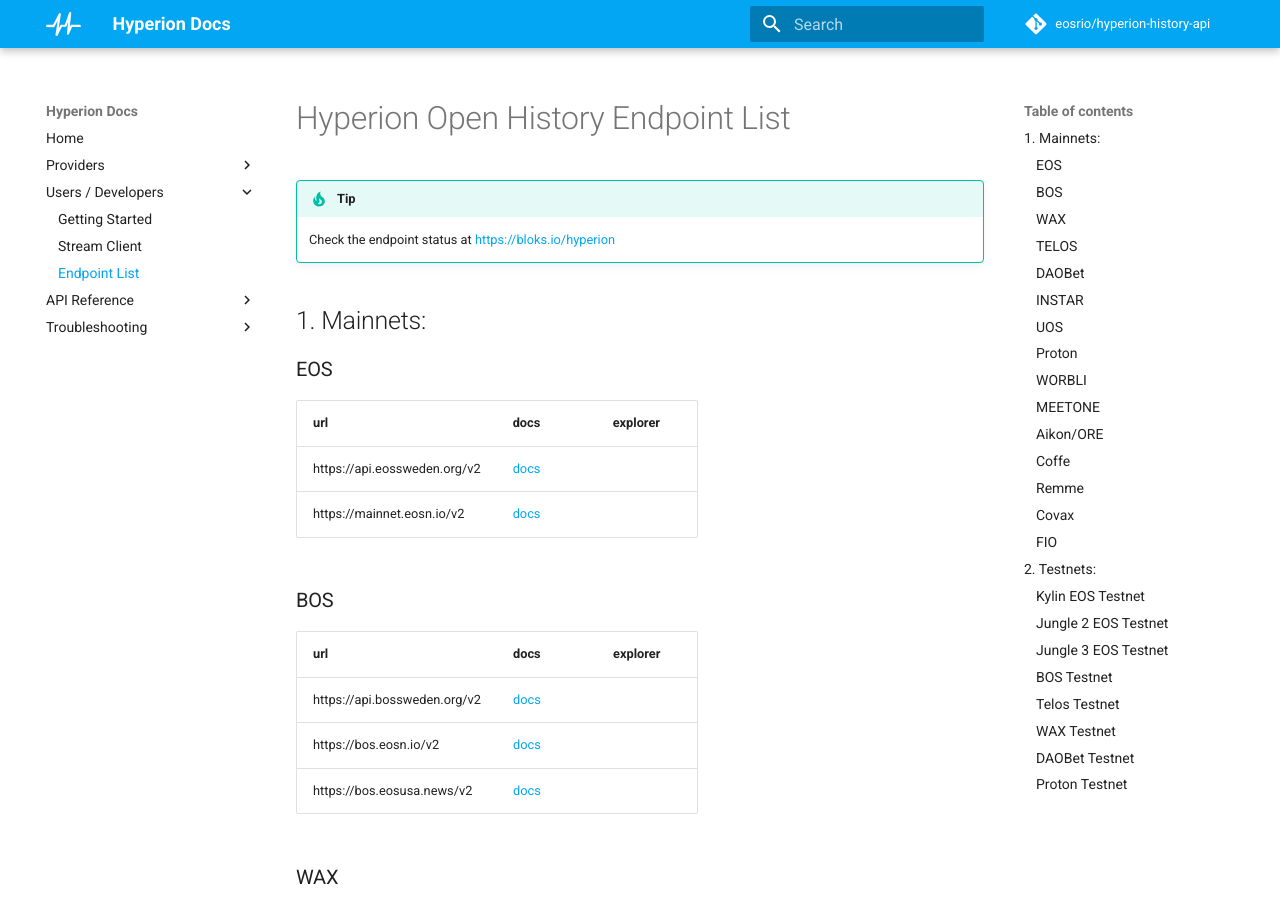
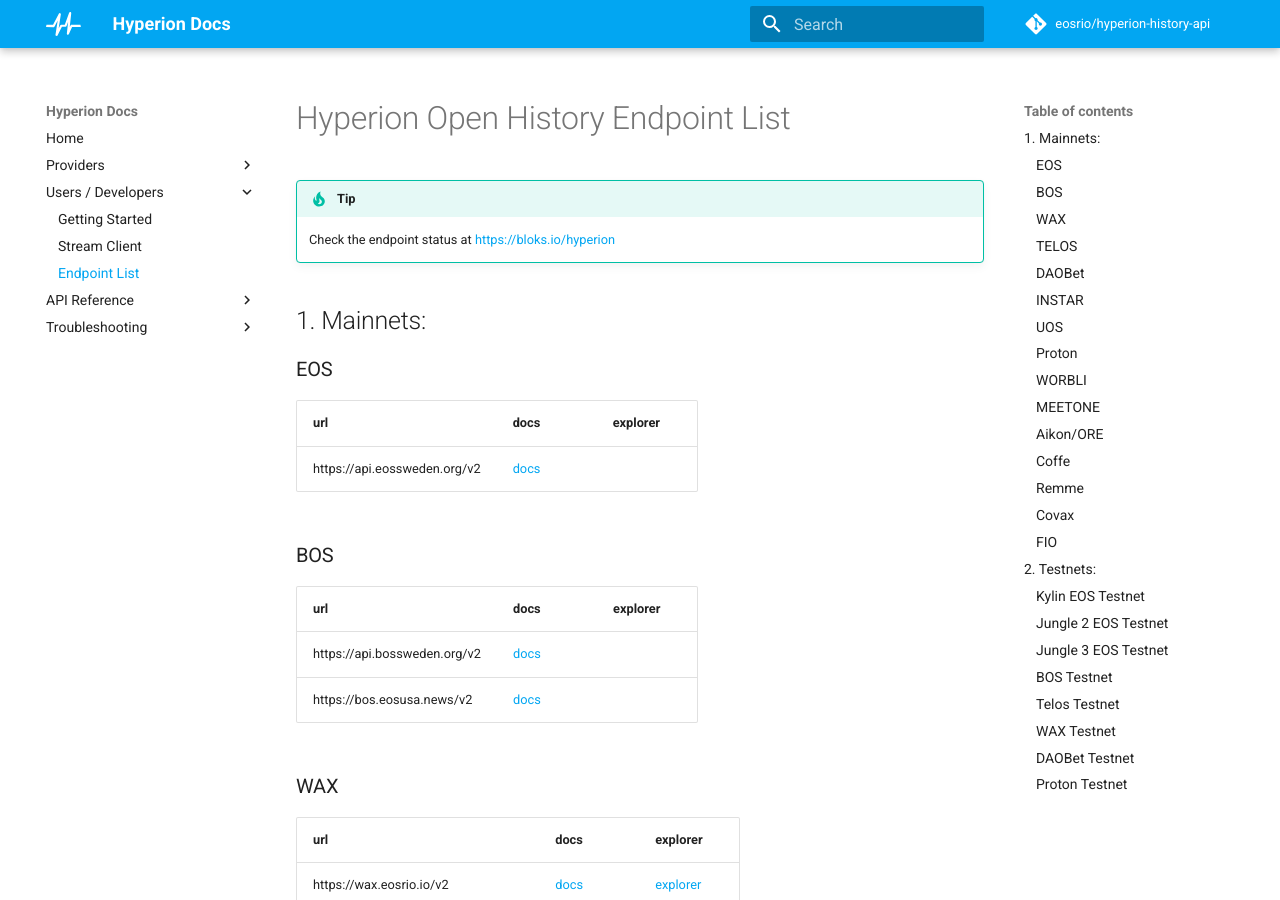
Before and after one commit to eosrio/hyperion-docs, an MkDocs documentation site: the page built from docs/endpoint.md, in a window 1280 px wide and 900 px high. Built offline with MkDocs 1.6.1 and Material for MkDocs 9.7.7, drawn with Linux system fonts in a browser that asks for light colours; comment, search, counter and statistics services are not loaded; some of the changed text lies outside the part shown.

Commit message:
Endpoint list updated

```diff
--- a/docs/endpoint.md
+++ b/docs/endpoint.md
@@ -10,7 +10,6 @@
 | url | docs | explorer |
 | ---- | ---------- | ----------- |
 | https://api.eossweden.org/v2 | [docs](http://api.eossweden.org/v2/docs) |  |
-| https://mainnet.eosn.io/v2 | [docs](https://mainnet.eosn.io/v2/docs) |  |
 
 
 ### BOS
@@ -18,7 +17,6 @@
 | url | docs | explorer |
 | ---- | ---------- | ----------- |
 | https://api.bossweden.org/v2 | [docs](http://api.bossweden.org/v2/docs) |  |
-| https://bos.eosn.io/v2 | [docs](https://bos.eosn.io/v2/docs) |  |
 | https://bos.eosusa.news/v2 | [docs](https://bos.eosusa.news/v2/docs) |  |
 
 
@@ -133,7 +131,6 @@
 
 | url | docs | explorer |
 | ---- | ---------- | ----------- |
-| https://kylin.eosn.io/v2 | [docs](https://kylin.eosn.io/v2/docs) |  |
 | https://kylin.eossweden.org/v2 | [docs](https://kylin.eossweden.org/v2/docs) |  |
 | https://kylin.eosusa.news/v2 | [docs](https://kylin.eosusa.news/v2/docs) |  |
 
@@ -151,7 +148,6 @@
 | https://jungle3.eosrio.io/v2 | [docs](https://jungle3.eosrio.io/v2/docs) | [explorer](https://jungle3.eosrio.io/v2/explore) |
 | https://jungle3.eosusa.news/v2 | [docs](https://jungle3.eosusa.news/v2/docs) | [explorer](https://jungle3.eosusa.news/v2/explore) |
 | https://jungle3history.cryptolions.io/v2 | [docs](https://jungle3history.cryptolions.io/v2/docs) | [explore](https://jungle3history.cryptolions.io/v2/explore) |
-| https://jungle.eosn.io/v2 | [docs](https://jungle.eosn.io/v2/docs) |  |
 | https://jungle3.eossweden.org/v2 | [docs](https://jungle3.eossweden.org/v2/docs) |  |
 
 
```
